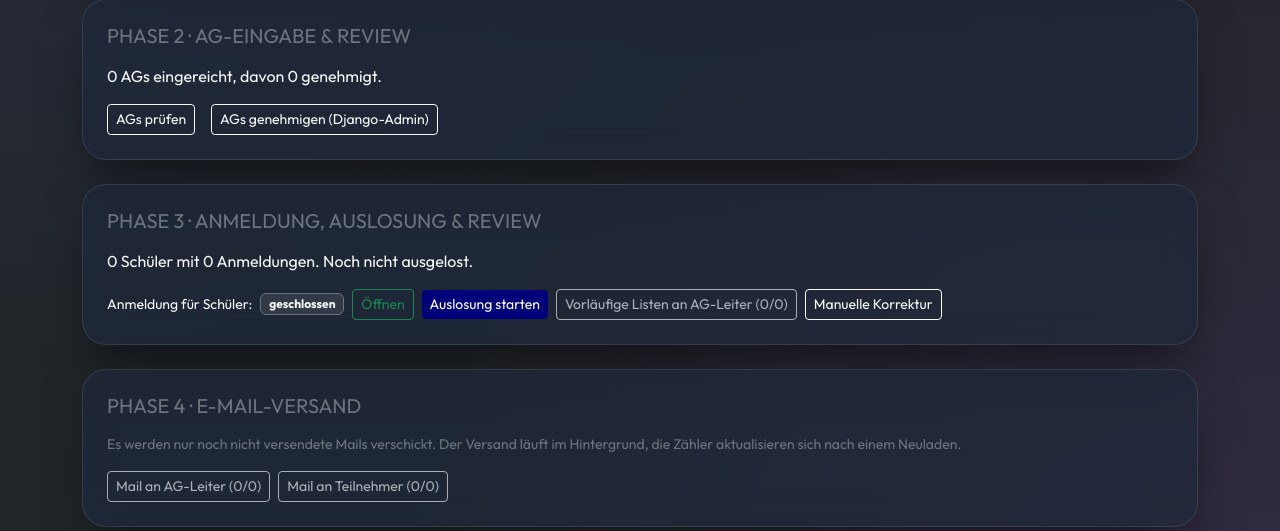
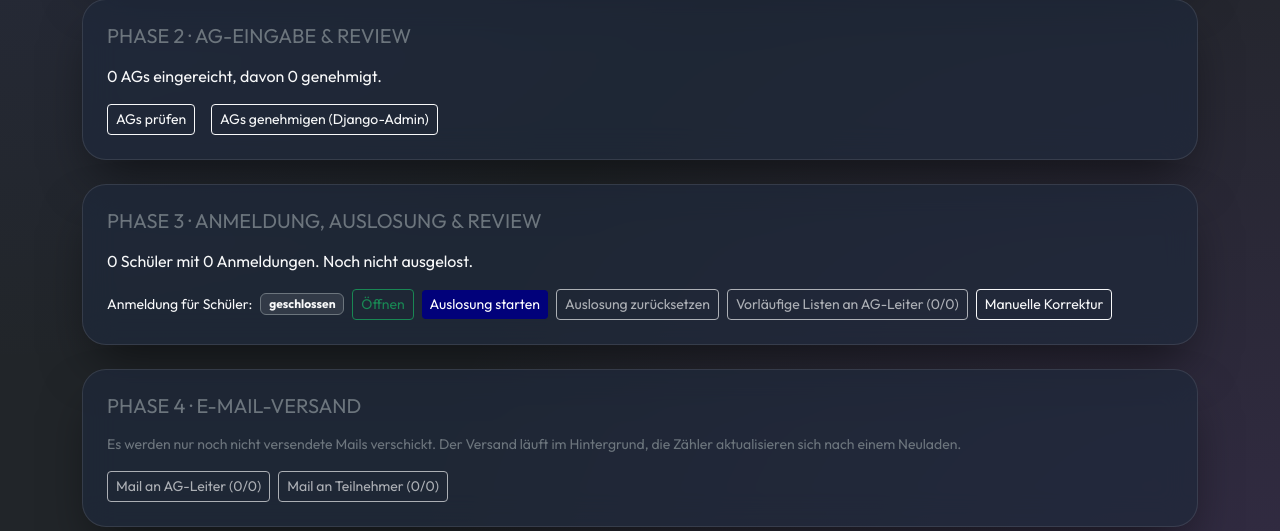
Before and after one commit to ruben-sch/schul-ag-portal-gechingen, a Django app: page /stats/ in a window 1280 px wide. Shown: the part 569-1100 px from the top of the page. Run offline with Django 4.2, Linux system fonts and the light colour scheme; the visitor is signed in with stand-in values (Sample User, id 1); data comes from the database, SQL or seed files in the repository; data that the repository does not hold is empty.

Commit message:
feat(workflow): Auslosung im Workflow-Tab zurücksetzen
Neuer Button „Auslosung zurücksetzen“ (nur nach der Auslosung und solange keine
endgültigen Mails verschickt sind). Der Button für vorläufige Listen und der
Auslosen-Button im Tab „Allgemein“ zeigen jetzt dieselbe Sperre wie die Aktion.

Co-Authored-By: Claude Opus 5.5 (1M context) <noreply@anthropic.com>
Claude-Session: https://claude.ai/code/session_013ExhriM5cav6p3NeqypNZL

```diff
--- a/ags/templates/ags/partials/workflow.html
+++ b/ags/templates/ags/partials/workflow.html
@@ -38,10 +38,15 @@
             <button type="submit" class="btn btn-brand-primary btn-sm" {% if phase.auslosen_gesperrt %}disabled title="{{ phase.auslosen_gesperrt }}"{% endif %}
                 onclick="return confirm('Losverfahren jetzt starten? Bisherige Zuteilungen werden überschrieben.')">Auslosung starten</button>
         </form>
+        <form method="post" action="{% url 'workflow_reset' %}" class="m-0">
+            {% csrf_token %}
+            <button type="submit" class="btn btn-outline-light btn-sm" {% if phase.zuruecksetzen_gesperrt %}disabled title="{{ phase.zuruecksetzen_gesperrt }}"{% endif %}
+                onclick="return confirm('Auslosung zurücksetzen? Alle Zuteilungen gehen verloren, alle Anmeldungen sind wieder offen.')">Auslosung zurücksetzen</button>
+        </form>
         <form method="post" action="{% url 'send_bulk_emails' %}" class="m-0">
             {% csrf_token %}
             <input type="hidden" name="target" value="leader_preview">
-            <button type="submit" class="btn btn-outline-light btn-sm" {% if not phase.ausgelost %}disabled title="Erst auslosen"{% endif %}
+            <button type="submit" class="btn btn-outline-light btn-sm" {% if phase.vorschau_gesperrt %}disabled title="{{ phase.vorschau_gesperrt }}"{% endif %}
                 onclick="return confirm('Vorläufige Teilnehmerlisten an alle AG-Leiter senden? (nur noch nicht versendete)')">
                 Vorläufige Listen an AG-Leiter ({{ preview_sent_count }}/{{ ag_approved_count }})
             </button>
--- a/ags/templates/ags/stats.html
+++ b/ags/templates/ags/stats.html
@@ -73,7 +73,8 @@
         <form method="post" action="{% url 'run_lottery_internal' %}" class="ms-md-auto mt-2 mt-md-0">
             {% csrf_token %}
             <input type="hidden" name="tab" value="general">
-            <button type="submit" class="btn btn-brand-primary" onclick="return confirm('Losverfahren jetzt starten? Bisherige Zuteilungen werden überschrieben.')">Losverfahren jetzt starten</button>
+            <button type="submit" class="btn btn-brand-primary" {% if phase.auslosen_gesperrt %}disabled title="{{ phase.auslosen_gesperrt }}"{% endif %}
+                onclick="return confirm('Losverfahren jetzt starten? Bisherige Zuteilungen werden überschrieben.')">Losverfahren jetzt starten</button>
         </form>
     </div>
 </div>
--- a/ags/urls.py
+++ b/ags/urls.py
@@ -20,6 +20,7 @@ urlpatterns = [
     path('run-lottery-internal/', views.run_lottery_view, name='run_lottery_internal'),
     path('workflow/toggle/', views.workflow_toggle, name='workflow_toggle'),
     path('workflow/next-semester/', views.workflow_next_semester, name='workflow_next_semester'),
+    path('workflow/reset/', views.workflow_reset, name='workflow_reset'),
     path('test-email/', views.test_email, name='test_email'),
     path('impressum/', views.impressum, name='impressum'),
 ]
--- a/ags/views.py
+++ b/ags/views.py
@@ -184,6 +184,8 @@ def stats_dashboard(request: HttpRequest) -> HttpResponse:
     stats = services.get_portal_stats() if tab in ['general', 'ags'] else {}
     if tab == 'workflow':
         stats = services.get_workflow_status()
+    elif tab == 'general':
+        stats['phase'] = halbjahr.phase()
 
     # Per Student stats if needed
     search_query = request.GET.get('student_search', '')
@@ -236,6 +238,18 @@ def workflow_toggle(request: HttpRequest) -> HttpResponse:
     else:
         label = 'AG-Registrierung' if name == 'ag_registrierung_offen' else 'Anmeldung'
         messages.success(request, f"{label} ist jetzt {'geöffnet' if offen else 'geschlossen'}.")
+    return _zurueck_zum_dashboard(request)
+
+
+@require_POST
+@user_passes_test(lambda u: u.is_staff)
+def workflow_reset(request: HttpRequest) -> HttpResponse:
+    try:
+        halbjahr.zuruecksetzen()
+    except halbjahr.Gesperrt as e:
+        messages.error(request, str(e))
+    else:
+        messages.success(request, "Die Auslosung wurde zurückgesetzt. Alle Anmeldungen sind wieder offen.")
     return _zurueck_zum_dashboard(request)
 
 
```
Also changed, not shown: ags/tests/test_workflow.py (+33 -0 lines).
